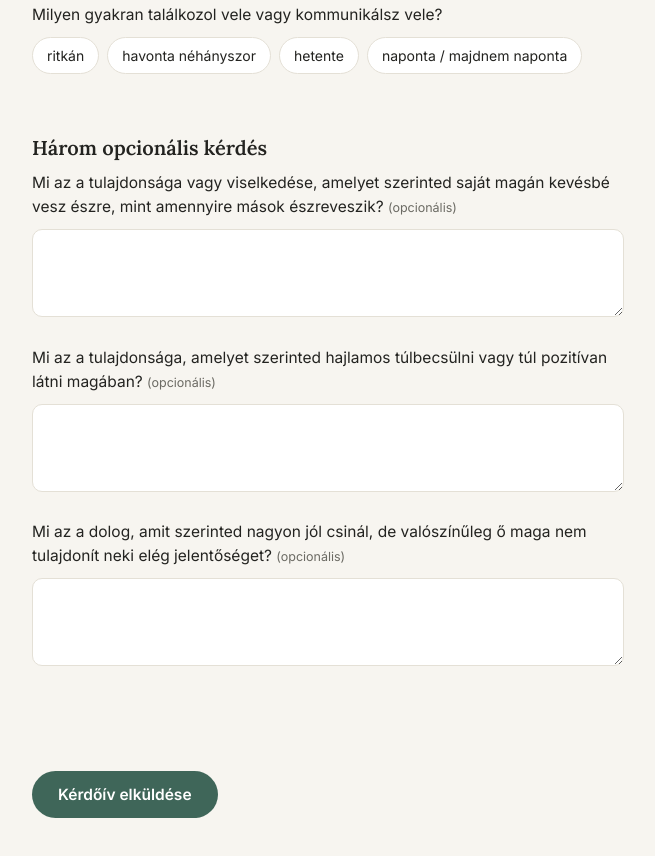
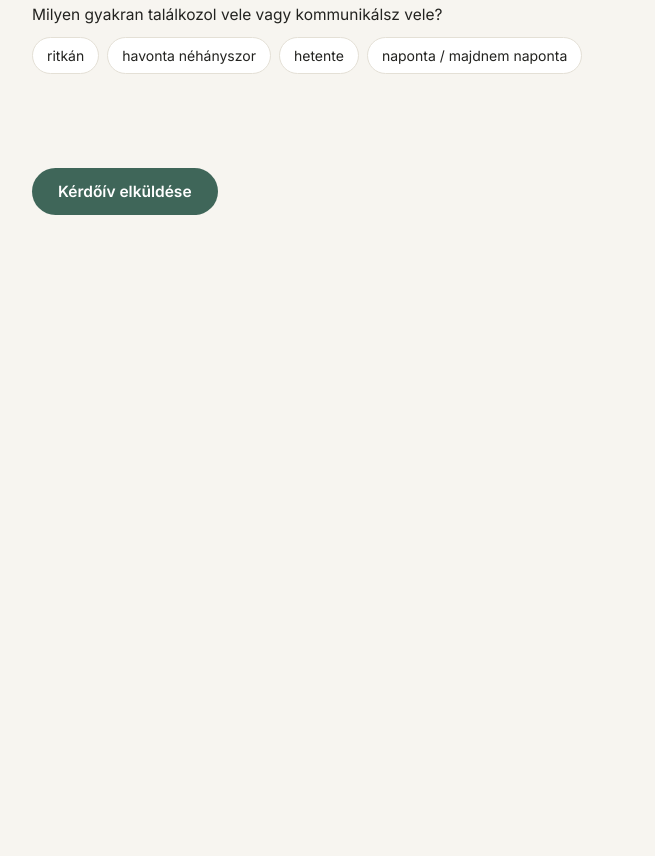
Before and after one commit to binyominzeev/elul-survey, a website: page public/index.html in a window 1280 px wide. Shown: the part 6457-7313 px from the top of the page, without its empty margins (312-967 px from the left). After the commit the page ends 6768 px from the top, so only its background shows below. Drawn offline with Linux system fonts and the light colour scheme.

Commit message:
remove open questions

```diff
--- a/public/app.js
+++ b/public/app.js
@@ -8,7 +8,6 @@
   };
 
   const questionsContainer = document.getElementById("questionsContainer");
-  const openQuestionsContainer = document.getElementById("openQuestionsContainer");
   const relationshipGroup = document.getElementById("relationshipGroup");
   const durationGroup = document.getElementById("durationGroup");
   const frequencyGroup = document.getElementById("frequencyGroup");
@@ -100,26 +99,6 @@
     state.frequency = val;
   });
 
-  // --- Render optional open questions -------------------------------------
-  OPEN_QUESTIONS.forEach((q) => {
-    const wrap = document.createElement("div");
-    wrap.className = "open-question";
-    wrap.style.marginBottom = "22px";
-
-    const p = document.createElement("p");
-    p.innerHTML = `${q.text} <span class="optional-tag">(opcionális)</span>`;
-
-    const textarea = document.createElement("textarea");
-    textarea.id = q.id;
-    textarea.addEventListener("input", (e) => {
-      state[q.id] = e.target.value;
-    });
-
-    wrap.appendChild(p);
-    wrap.appendChild(textarea);
-    openQuestionsContainer.appendChild(wrap);
-  });
-
   // --- Progress -------------------------------------------------------------
   function updateProgress() {
     const answered = Object.keys(state.answers).length;
@@ -153,11 +132,6 @@
         duration: state.duration,
         frequency: state.frequency,
       },
-      openAnswers: {
-        q41: state.q41 || "",
-        q42: state.q42 || "",
-        q43: state.q43 || "",
-      },
     };
 
     submitBtn.disabled = true;
--- a/public/index.html
+++ b/public/index.html
@@ -49,11 +49,6 @@
           </div>
         </fieldset>
 
-        <fieldset>
-          <legend>Három opcionális kérdés</legend>
-          <div id="openQuestionsContainer"></div>
-        </fieldset>
-
         <div class="submit-row">
           <p class="status" id="statusMessage"></p>
           <button type="submit" class="submit" id="submitBtn">Kérdőív elküldése</button>
--- a/public/questions.js
+++ b/public/questions.js
@@ -62,18 +62,3 @@ const DURATION_OPTIONS = [
 ];
 
 const FREQUENCY_OPTIONS = ["ritkán", "havonta néhányszor", "hetente", "naponta / majdnem naponta"];
-
-const OPEN_QUESTIONS = [
-  {
-    id: "q41",
-    text: "Mi az a tulajdonsága vagy viselkedése, amelyet szerinted saját magán kevésbé vesz észre, mint amennyire mások észreveszik?",
-  },
-  {
-    id: "q42",
-    text: "Mi az a tulajdonsága, amelyet szerinted hajlamos túlbecsülni vagy túl pozitívan látni magában?",
-  },
-  {
-    id: "q43",
-    text: "Mi az a dolog, amit szerinted nagyon jól csinál, de valószínűleg ő maga nem tulajdonít neki elég jelentőséget?",
-  },
-];
--- a/server.js
+++ b/server.js
@@ -62,11 +62,6 @@ app.post("/api/submit", (req, res) => {
       duration: body.background?.duration || null,
       frequency: body.background?.frequency || null,
     },
-    openAnswers: {
-      q41: body.openAnswers?.q41 || "",
-      q42: body.openAnswers?.q42 || "",
-      q43: body.openAnswers?.q43 || "",
-    },
   };
 
   const all = readResponses();
```
